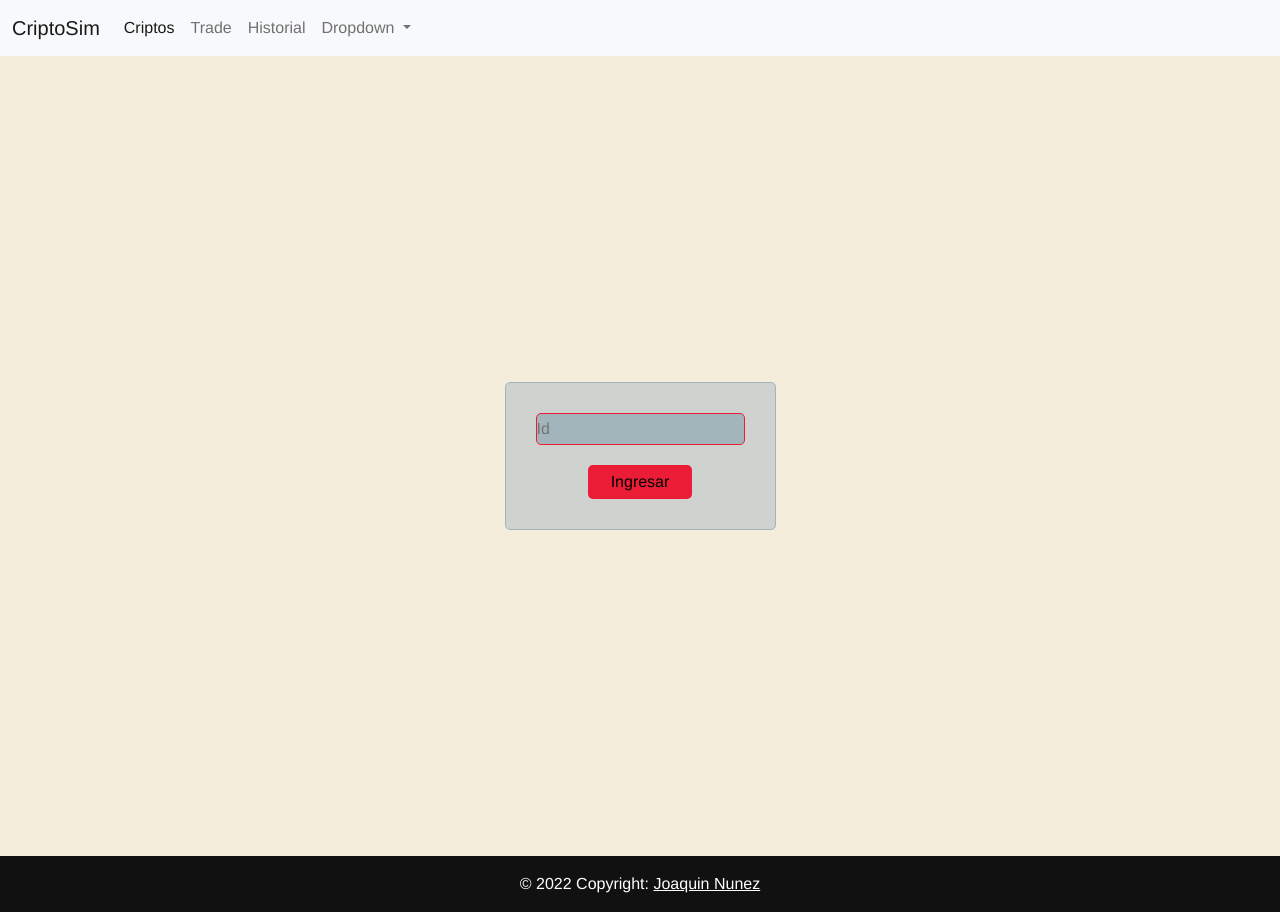
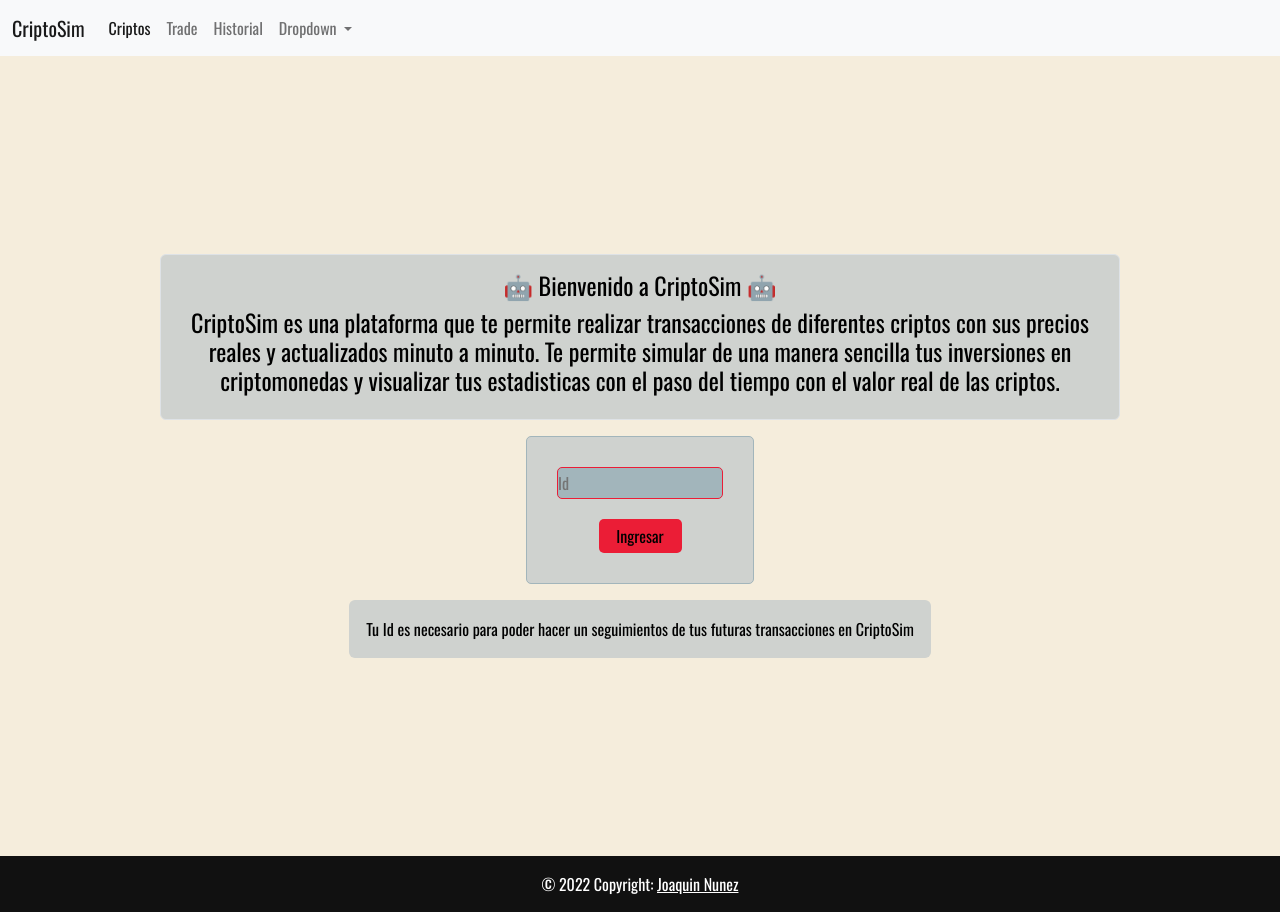
Before and after one commit to luminers/lab-wallet, a Vue app: page /#/ in a window 1280 px wide. Built offline with nearby package versions, Linux system fonts and the light colour scheme.

Commit message:
Style details

```diff
--- a/public/index.html
+++ b/public/index.html
@@ -1,6 +1,9 @@
 <!DOCTYPE html>
 <html lang="">
   <head>
+    <link rel="preconnect" href="https://fonts.googleapis.com">
+<link rel="preconnect" href="https://fonts.gstatic.com" crossorigin>
+<link href="https://fonts.googleapis.com/css2?family=Oswald&display=swap" rel="stylesheet">
     <meta charset="utf-8" />
     <meta http-equiv="X-UA-Compatible" content="IE=edge" />
     <meta name="viewport" content="width=device-width,initial-scale=1.0" />
--- a/src/App.vue
+++ b/src/App.vue
@@ -67,7 +67,7 @@
 }
 
 #app {
-  font-family: Avenir, Helvetica, Arial, sans-serif;
+  font-family: "Oswald", sans-serif;
   -webkit-font-smoothing: antialiased;
   -moz-osx-font-smoothing: grayscale;
   text-align: center;
--- a/src/components/Criptos.vue
+++ b/src/components/Criptos.vue
@@ -3,7 +3,7 @@
     <div
       v-for="(cripto, index) in criptos"
       :key="index"
-      class="card-body border rounded m-3 p-3"
+      class="card-body border rounded m-3 p-3 w-25"
     >
       <img class="card-img-top" :src="this.img[index]" alt="cripto" />
       <div class="card-text">
--- a/src/components/Login.vue
+++ b/src/components/Login.vue
@@ -1,11 +1,27 @@
 <template>
   <div class="login-container">
+    <div class="alerta card h-auto w-75 border rounded m-3 p-3">
+      <h4>🤖 Bienvenido a CriptoSim 🤖</h4>
+      <h4>
+        CriptoSim es una plataforma que te permite realizar transacciones de
+        diferentes criptos con sus precios reales y actualizados minuto a
+        minuto. Te permite simular de una manera sencilla tus inversiones en
+        criptomonedas y visualizar tus estadisticas con el paso del tiempo con
+        el valor real de las criptos.
+      </h4>
+    </div>
+
     <div class="login">
       <input id="input-login" type="text" placeholder="Id" v-model="this.Id" />
 
       <router-link id="btn-login" @click="saveId" to="/criptos"
         >Ingresar</router-link
       >
+    </div>
+
+    <div class="alerta alert mt-3">
+      Tu Id es necesario para poder hacer un seguimientos de tus futuras
+      transacciones en CriptoSim
     </div>
   </div>
 </template>
@@ -39,6 +55,7 @@ export default {
   justify-content: center;
   align-items: center;
   overflow: hidden;
+  flex-flow: column nowrap;
 }
 
 #btn-login {
@@ -71,4 +88,8 @@ export default {
   background: #ff001e;
   cursor: pointer;
 }
+
+.alerta {
+  background-color: #cfd2cf;
+}
 </style>
```
